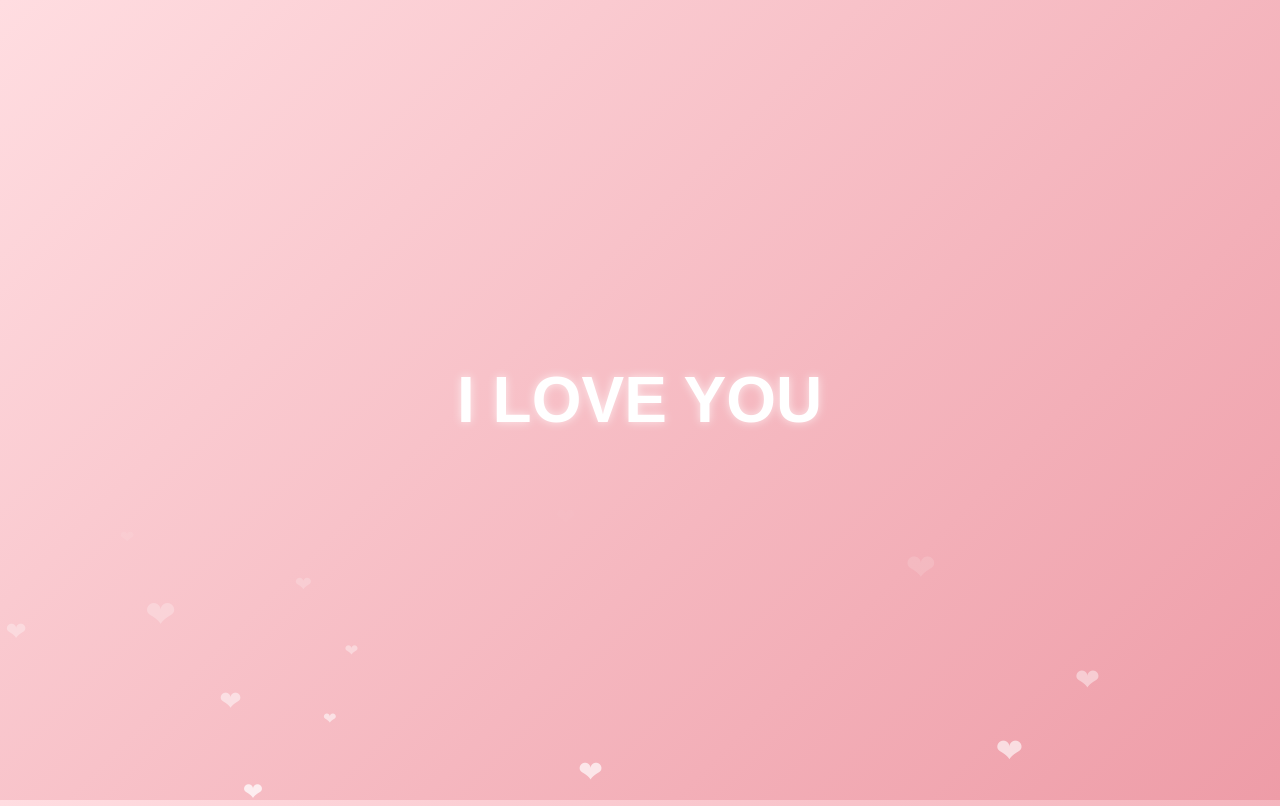
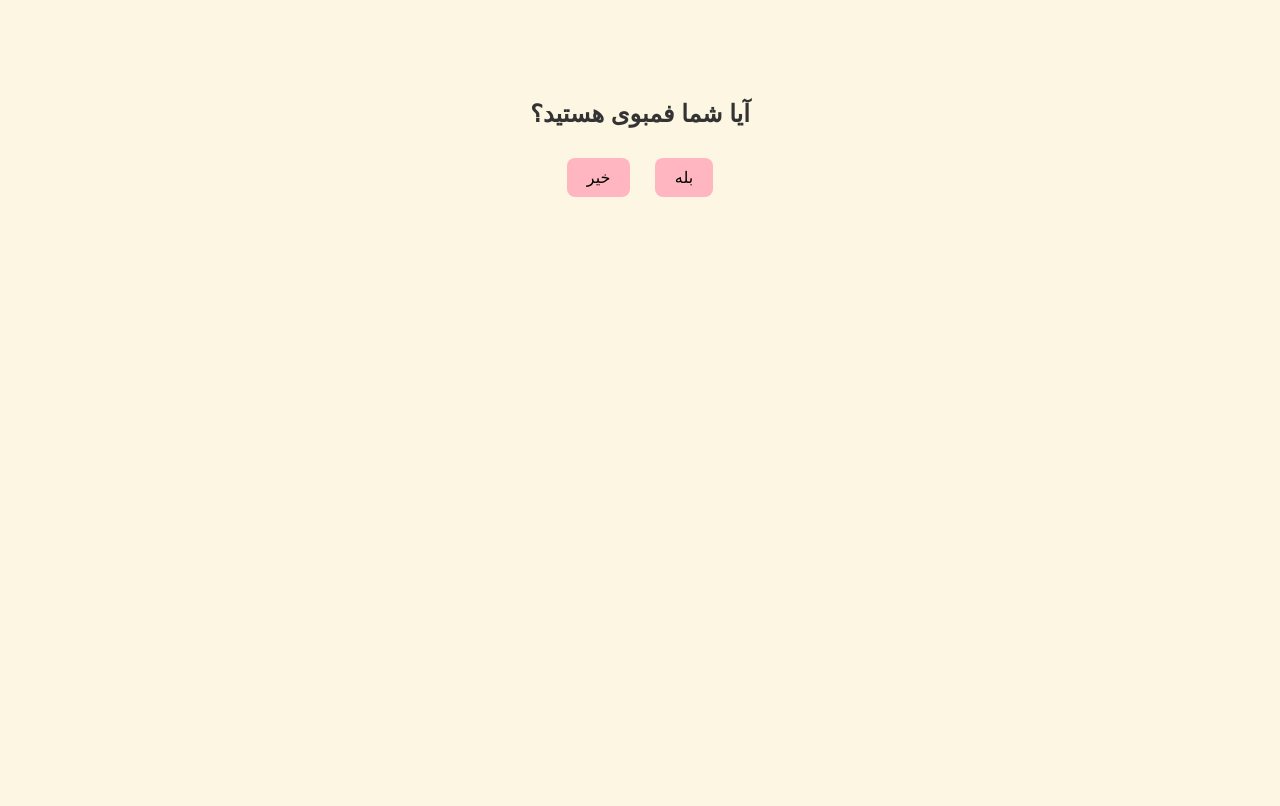
Before and after one commit to atanwilliam3-byte/.vscode, a plain HTML site: page index.html in a window 1280 px wide. Drawn offline with Linux system fonts and the light colour scheme.

Commit message:
Add files via upload
avafemboye

```diff
--- a/index.html
+++ b/index.html
@@ -1,15 +1,24 @@
 <!DOCTYPE html>
-<html lang="en">
+<html lang="fa">
     <head>
         <meta charset="UTF-8">
-    <meta name="viewport" content="width=device-width, initial-scale=1.0">
-    <title>I LOVE YOU Animation</title>
+        <title>ava femboy</title>
         <link rel="stylesheet" href="style.css">
     </head>
     <body>
-
-<h1>I LOVE YOU</h1>
-
+     <div id="questionBox">
+        <h2>آیا شما فمبوی هستید؟</h2>
+        <button onclick="answerYes()">بله</button>
+        <button onclick="answerNo()">خیر</button>
+     </div>
+     <div id="yesBox" class="box">
+        <h2>آفرین دختر خوب☺️</h2>
+        <button onclick="goBack()">برگشت</button>
+     </div>
+     <div id="noBox" class="box">
+<h2>پس شما آوا(فمبوی)هستید❤️</h2>
+<button onclick="goBack()">برگشت</button>
+     </div>
      <script src="script.js"></script>
     </body>
 </html>
--- a/script.js
+++ b/script.js
@@ -1,15 +1,17 @@
-function createHeart() {
-    const heart = document.createElement("div");
-    heart.classList.add("heart");
-    heart.innerHTML = "❤";
-    heart.style.left = Math.random() * 100 + "vw";
-    heart.style.top = "100vh";
-    heart.style.fontSize = (Math.random() * 20 + 10) + "px";
-    document.body.appendChild(heart);
-
-    setTimeout(() => {
-        heart.remove();
-    }, 4000);
+function hideAllBoxes() {
+    document.getElementById("questionBox").style.display="none";
+  document.getElementById("yesBox").style.display="none";
+   document.getElementById("noBox").style.display="none";
 }
-
-setInterval(createHeart, 300);
+function answerYes() {
+    hideAllBoxes();
+   document.getElementById("yesBox").style.display="block";
+}
+function answerNo() {
+    hideAllBoxes();
+ document.getElementById("noBox").style.display="block";
+}
+function goBack() {
+    hideAllBoxes();
+     document.getElementById("questionBox").style.display="block";
+}
--- a/style.css
+++ b/style.css
@@ -1,44 +1,27 @@
-
-body {
-    margin: 0;
-    height: 100vh;
-    display: flex;
-    justify-content: center;
-    align-items: center;
-    background: linear-gradient(135deg, #ffdde1, #ee9ca7);
-    font-family: Arial, sans-serif;
-    overflow: hidden;
+body{
+    font-family: sans-serif;
+    text-align:center;
+    margin-top:100px;
+    direction:rtl;
+    background-color:#fdf6e3;
 }
-
-h1 {
-    font-size: 4rem;
-    color: white;
-    text-shadow: 0 0 10px rgba(255,255,255,0.7);
-    opacity: 0;
-    transform: scale(0.5);
-    animation: fadeInZoom 2s ease forwards;
+h2{
+    color:#333;
 }
-
-@keyframes fadeInZoom {
-    0% {
-        opacity: 0;
-        transform: scale(0.5);
-    }
-    100% {
-        opacity: 1;
-        transform: scale(1);
-    }
+.box{
+    display:none;
+    margin-top:20px;
 }
-
-/* افکت قلب‌های کوچک */
-.heart {
-    position: absolute;
-    color: rgba(255, 255, 255, 0.8);
-    font-size: 20px;
-    animation: floatUp 4s linear infinite;
+button{
+    margin:10px;
+    padding:10px 20px;
+    font-size:16px;
+    background-color:#ffb6c1;
+    border:none;
+    border-radius:8px ;
+    cursor:pointer;
+    transition:background-color 0.3;
 }
-
-@keyframes floatUp {
-    0% { transform: translateY(0) scale(1); opacity: 1; }
-    100% { transform: translateY(-300px) scale(1.5); opacity: 0; }
+button:hover{
+    background-color:#ff69b4;
 }
```
Lines whose indentation alone changed are shown as unchanged.
